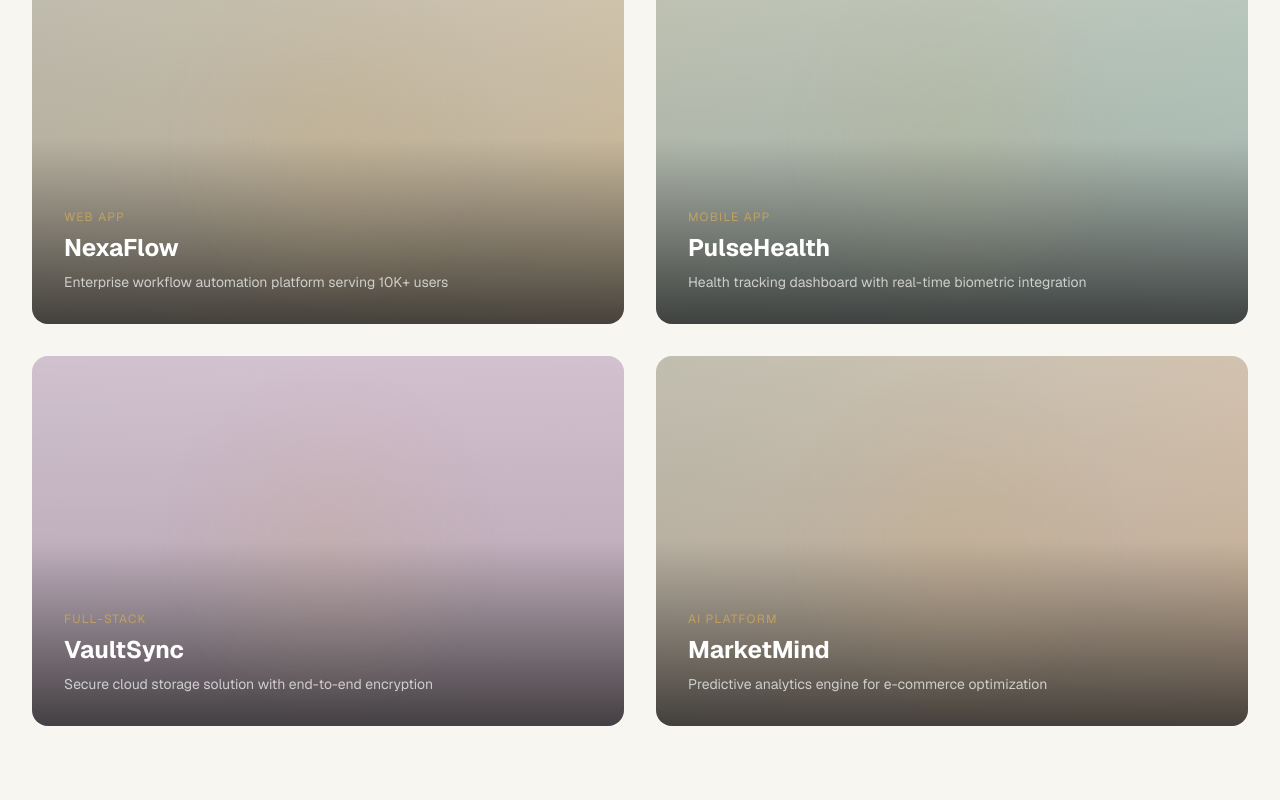
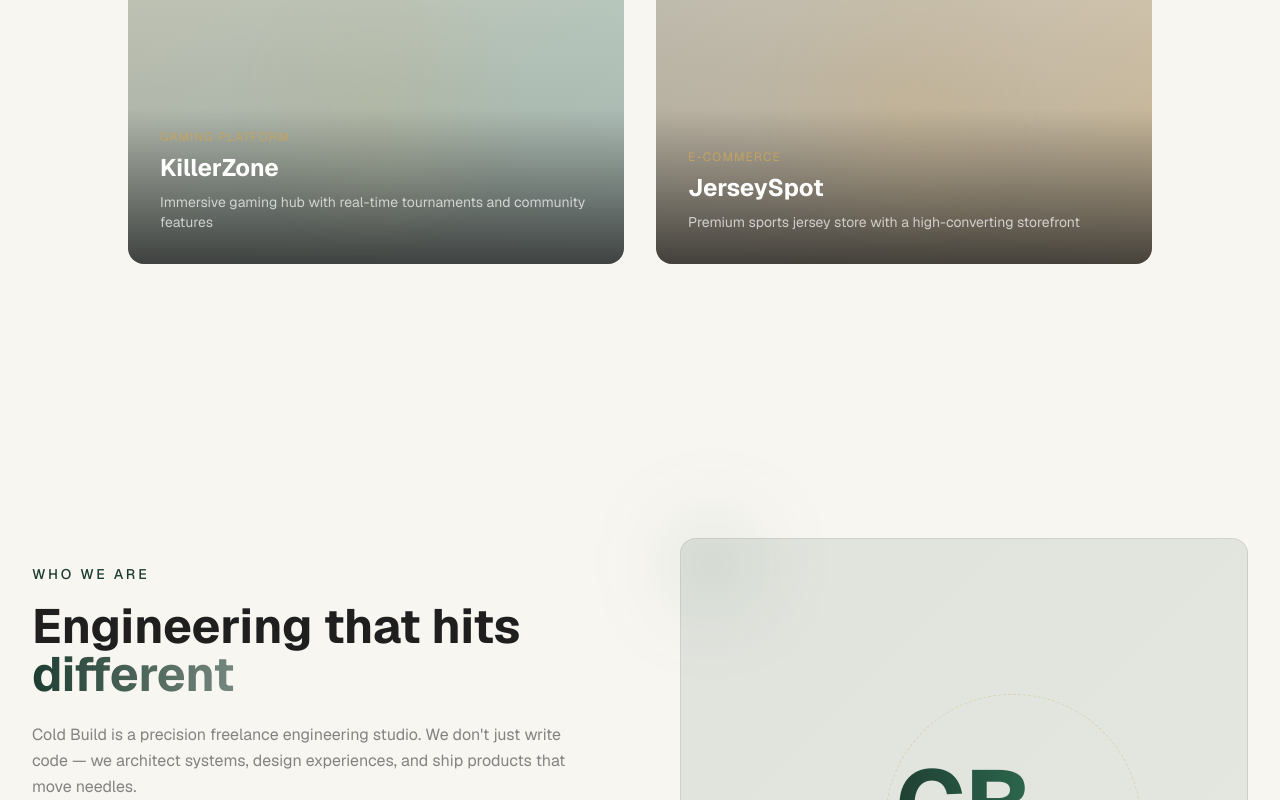
Before and after one commit to manishkumarmd19-creator/cold-build, a Next.js app: page / in a window 1280 px wide. Shown: the part 3380-4180 px from the top of the page. Built offline with nearby package versions, Linux system fonts and the light colour scheme.

Commit message:
Add KillerZone and JerseySpot to work section, remove showcase projects

```diff
--- a/src/components/Work.tsx
+++ b/src/components/Work.tsx
@@ -6,28 +6,18 @@ import TextReveal from "./TextReveal";
 
 const projects = [
   {
-    title: "NexaFlow",
-    category: "Web App",
-    desc: "Enterprise workflow automation platform serving 10K+ users",
-    gradient: "from-premium-gold to-amber-500",
+    title: "KillerZone",
+    category: "Gaming Platform",
+    desc: "Immersive gaming hub with real-time tournaments and community features",
+    gradient: "from-emerald to-cyan-500",
+    href: "https://www.killerzone.in/",
   },
   {
-    title: "PulseHealth",
-    category: "Mobile App",
-    desc: "Health tracking dashboard with real-time biometric integration",
-    gradient: "from-emerald to-cyan-500",
-  },
-  {
-    title: "VaultSync",
-    category: "Full-Stack",
-    desc: "Secure cloud storage solution with end-to-end encryption",
-    gradient: "from-violet-500 to-purple-500",
-  },
-  {
-    title: "MarketMind",
-    category: "AI Platform",
-    desc: "Predictive analytics engine for e-commerce optimization",
-    gradient: "from-premium-gold to-orange-500",
+    title: "JerseySpot",
+    category: "E-Commerce",
+    desc: "Premium sports jersey store with a high-converting storefront",
+    gradient: "from-premium-gold to-amber-500",
+    href: "https://www.jerseyspot.store/",
   },
 ];
 
@@ -53,16 +43,9 @@ export default function Work() {
           </p>
         </motion.div>
 
-        <div className="grid grid-cols-1 sm:grid-cols-2 gap-6 lg:gap-8">
-          {projects.map((project, i) => (
-            <motion.div
-              key={project.title}
-              initial={{ opacity: 0, y: 30 }}
-              whileInView={{ opacity: 1, y: 0 }}
-              viewport={{ once: true }}
-              transition={{ duration: 0.5, delay: i * 0.1 }}
-              className="group"
-            >
+        <div className="grid grid-cols-1 sm:grid-cols-2 gap-6 lg:gap-8 max-w-5xl mx-auto">
+          {projects.map((project, i) => {
+            const card = (
               <TiltCard className="relative rounded-2xl overflow-hidden cursor-pointer h-full">
                 <div className="aspect-[16/10] bg-bg-secondary relative overflow-hidden">
                   <div className={`absolute inset-0 bg-gradient-to-br ${project.gradient} opacity-15 group-hover:opacity-25 transition-opacity duration-500`} />
@@ -83,8 +66,33 @@ export default function Work() {
                   </div>
                 </div>
               </TiltCard>
-            </motion.div>
-          ))}
+            );
+
+            return (
+              <motion.div
+                key={project.title}
+                initial={{ opacity: 0, y: 30 }}
+                whileInView={{ opacity: 1, y: 0 }}
+                viewport={{ once: true }}
+                transition={{ duration: 0.5, delay: (i % 3) * 0.1 }}
+                className="group"
+              >
+                {project.href ? (
+                  <a
+                    href={project.href}
+                    target="_blank"
+                    rel="noopener noreferrer"
+                    className="block h-full"
+                    aria-label={`View ${project.title} project`}
+                  >
+                    {card}
+                  </a>
+                ) : (
+                  card
+                )}
+              </motion.div>
+            );
+          })}
         </div>
       </div>
     </section>
```
